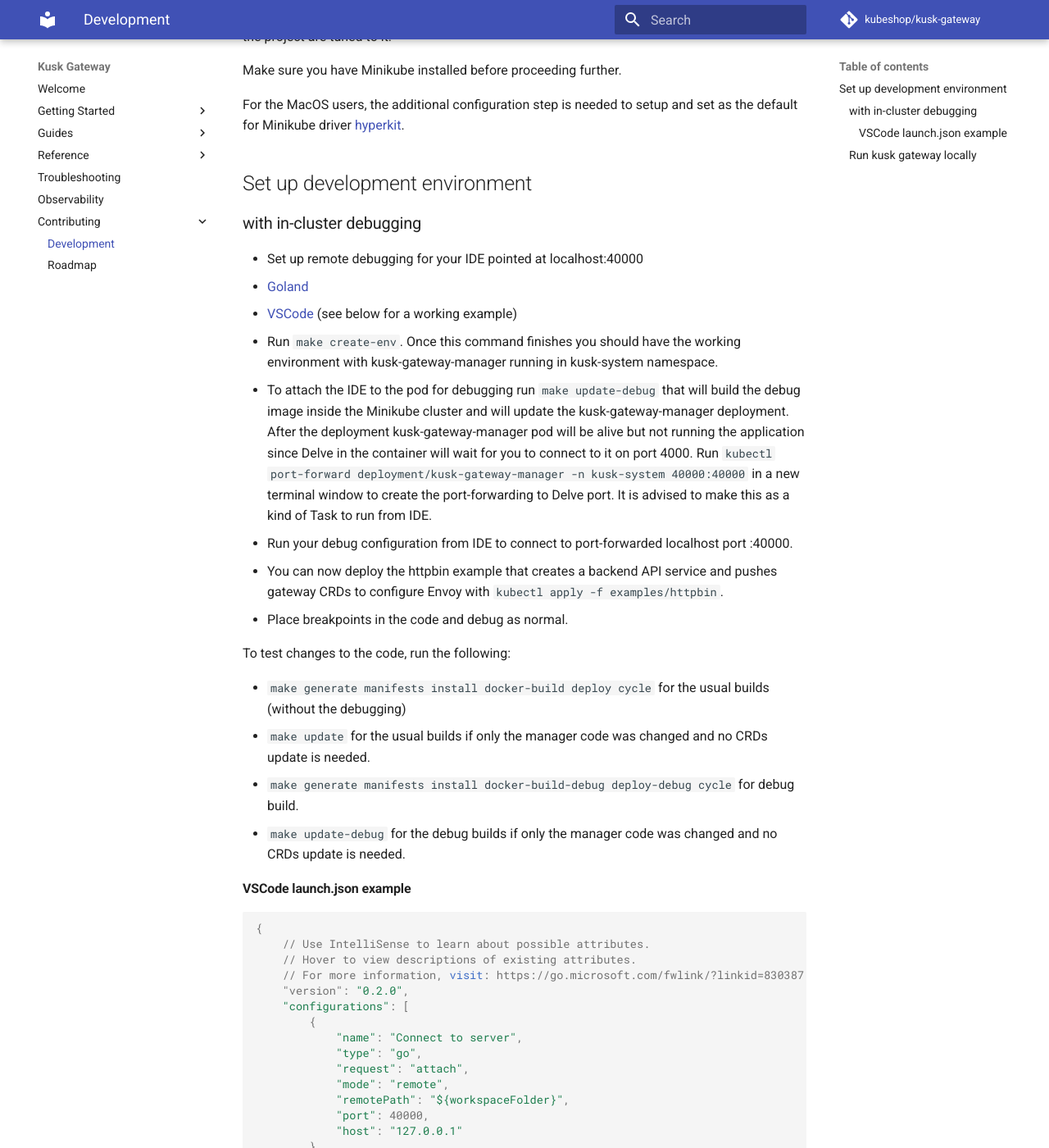
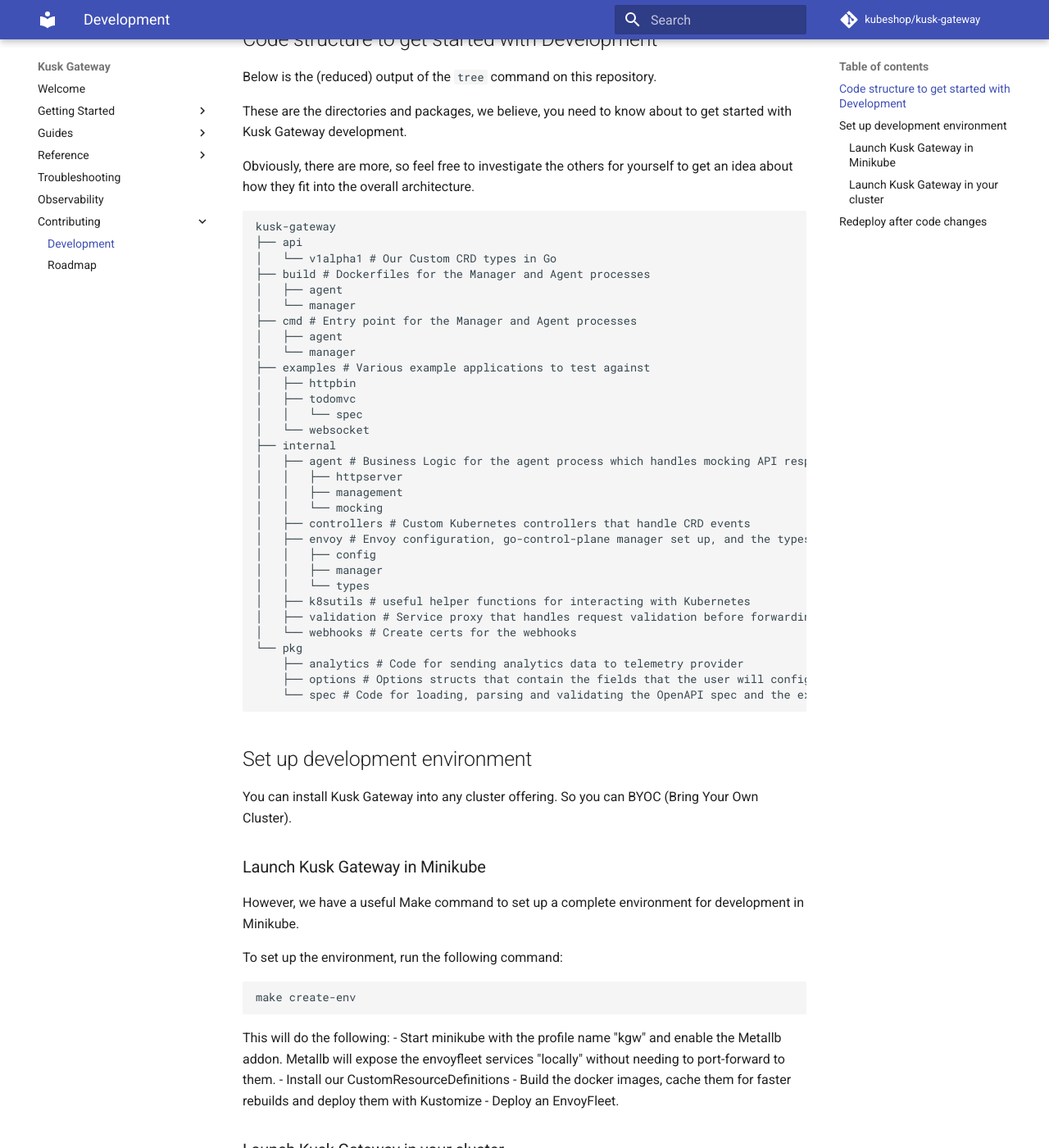
Before and after one commit to kubeshop/kusk-gateway, an MkDocs documentation site: the page built from docs/contributing/development.md, in a window 1280 px wide and 1400 px high, scrolled down 308 px. Shown: the whole window at 82% size. Built offline with MkDocs 1.6.1 and Material for MkDocs 9.7.7, drawn with Linux system fonts in a browser that asks for light colours; comment, search, counter and statistics services are not loaded; some of the changed text lies outside the part shown.

Commit message:
improve development docs

````diff
--- a/docs/contributing/development.md
+++ b/docs/contributing/development.md
@@ -4,59 +4,92 @@
 
 Internally Kusk Gateway uses the [go-control-plane](https://github.com/envoyproxy/go-control-plane) package to configure Envoy with its xDS protocol.
 
-We use [Minikube](https://minikube.sigs.k8s.io/docs/start/) as development environment, so the following instructions and the Makefile in the project are tuned to it.
+## Code structure to get started with Development
+Below is the (reduced) output of the `tree` command on this repository.
 
-Make sure you have Minikube installed before proceeding further.
+These are the directories and packages, we believe, you need to know about to get started with Kusk Gateway development.
 
-For the MacOS users, the additional configuration step is needed to setup and set as the default for Minikube driver [hyperkit](https://minikube.sigs.k8s.io/docs/drivers/hyperkit/).
+Obviously, there are more, so feel free to investigate the others for yourself to get an idea about how they fit into the overall architecture.
+
+```
+kusk-gateway
+├── api
+│   └── v1alpha1 # Our Custom CRD types in Go
+├── build # Dockerfiles for the Manager and Agent processes
+│   ├── agent
+│   └── manager
+├── cmd # Entry point for the Manager and Agent processes
+│   ├── agent
+│   └── manager
+├── examples # Various example applications to test against
+│   ├── httpbin
+│   ├── todomvc
+│   │   └── spec
+│   └── websocket
+├── internal
+│   ├── agent # Business Logic for the agent process which handles mocking API resposes
+│   │   ├── httpserver
+│   │   ├── management
+│   │   └── mocking
+│   ├── controllers # Custom Kubernetes controllers that handle CRD events
+│   ├── envoy # Envoy configuration, go-control-plane manager set up, and the types we manage when building the config
+│   │   ├── config
+│   │   ├── manager
+│   │   └── types
+│   ├── k8sutils # useful helper functions for interacting with Kubernetes
+│   ├── validation # Service proxy that handles request validation before forwarding the request onto the destination service
+│   └── webhooks # Create certs for the webhooks
+└── pkg
+    ├── analytics # Code for sending analytics data to telemetry provider
+    ├── options # Options structs that contain the fields that the user will configure with the x-kusk extension in their OpenAPI spec
+    └── spec # Code for loading, parsing and validating the OpenAPI spec and the extensions.
+```
 
 ## Set up development environment
+You can install Kusk Gateway into any cluster offering. So you can BYOC (Bring Your Own Cluster).
 
-### with in-cluster debugging
+### Launch Kusk Gateway in Minikube
+However, we have a useful Make command to set up a complete environment for development in Minikube.
 
-- Set up remote debugging for your IDE pointed at localhost:40000
-  - [Goland](https://www.jetbrains.com/help/go/attach-to-running-go-processes-with-debugger.html#attach-to-a-process-in-the-docker-container)
-  - [VSCode](https://github.com/golang/vscode-go/blob/master/docs/debugging.md#configure) (see below for a working example)
-- Run `make create-env`. Once this command finishes you should have the working environment with kusk-gateway-manager running in kusk-system namespace.
-- To attach the IDE to the pod for debugging run `make update-debug` that will build the debug image inside the Minikube cluster and will update the kusk-gateway-manager deployment.
-  After the deployment kusk-gateway-manager pod will be alive but not running the application since Delve in the container will wait for you to connect to it on port 4000.
-  Run `kubectl port-forward deployment/kusk-gateway-manager -n kusk-system 40000:40000` in a new terminal window to create the port-forwarding to Delve port. It is advised to make this as a kind of Task to run from IDE.
-- Run your debug configuration from IDE to connect to port-forwarded localhost port :40000.
-- You can now deploy the httpbin example that creates a backend API service and pushes gateway CRDs to configure Envoy with `kubectl apply -f examples/httpbin`.
-- Place breakpoints in the code and debug as normal.
+To set up the environment, run the following command:
 
-To test changes to the code, run the following:
-
-- `make generate manifests install docker-build deploy cycle` for the usual builds (without the debugging)
-- `make update` for the usual builds if only the manager code was changed and no CRDs update is needed.
-- `make generate manifests install docker-build-debug deploy-debug cycle` for debug build.
-- `make update-debug` for the debug builds if only the manager code was changed and no CRDs update is needed.
-
-#### VSCode launch.json example
-
-```yaml
-{
-    // Use IntelliSense to learn about possible attributes.
-    // Hover to view descriptions of existing attributes.
-    // For more information, visit: https://go.microsoft.com/fwlink/?linkid=830387
-    "version": "0.2.0",
-    "configurations": [
-        {
-            "name": "Connect to server",
-            "type": "go",
-            "request": "attach",
-            "mode": "remote",
-            "remotePath": "${workspaceFolder}",
-            "port": 40000,
-            "host": "127.0.0.1"
-        }
-    ]
-}
+```
+make create-env
 ```
 
-### Run kusk gateway locally
+This will do the following:
+- Start minikube with the profile name "kgw" and enable the Metallb addon. Metallb will expose the envoyfleet services "locally" without needing to port-forward to them.
+- Install our CustomResourceDefinitions
+- Build the docker images, cache them for faster rebuilds and deploy them with Kustomize
+- Deploy an EnvoyFleet.
 
-- Run `make create-env`
-- Run `kubectl apply -f ./config/samples/gateway_v1_envoyfleet.yaml -n kusk-system`
-- Run `make run`
-  - This runs the built binary on your machine and creates a tunnel to minikube so envoy and Kusk Gateway running in your IDE can communicate.
+### Launch Kusk Gateway in your cluster
+If you opt to use a cluster offering that is not Minikube, you can use the following commands to launch Kusk Gateway in your cluster:
+
+```
+# Install the CustomResourceDefinitions
+make install
+
+# Build and deploy the containers using Kustomize
+make docker-images-cache docker-build deploy
+
+# wait for rollout to complete
+kubectl rollout status -w deployment/kusk-gateway-manager -n kusk-system
+
+# Deploy EnvoyFleet
+make deploy-envoyfleet
+```
+
+## Redeploy after code changes
+The simplest way to ensure that everything required is recompiled is to run the following command:
+
+```
+# generate will recompile any controller implementations
+# manifest will regenerate WebhookConfiguration, ClusterRole and CustomResourceDefinition objects that may need updating
+# install will install the most recent versions of the CRDs
+# docker-build will rebuild the docker images
+# deploy will deploy the most recent versions of the containers
+# cycle will cycle the Kubernetes deployments to make sure they are running the most recent built versions
+
+make generate manifests install docker-build deploy cycle
+```
````
